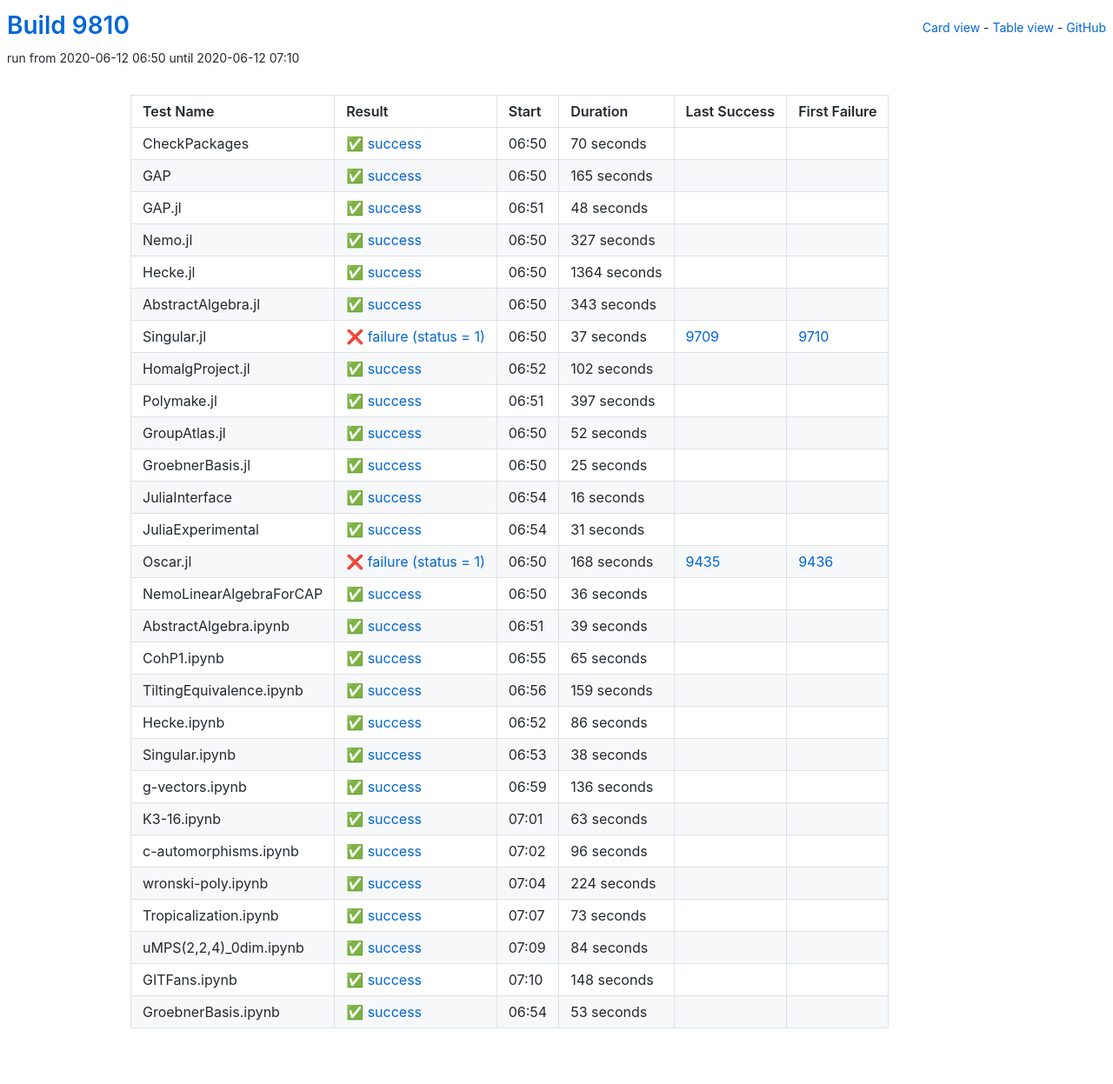
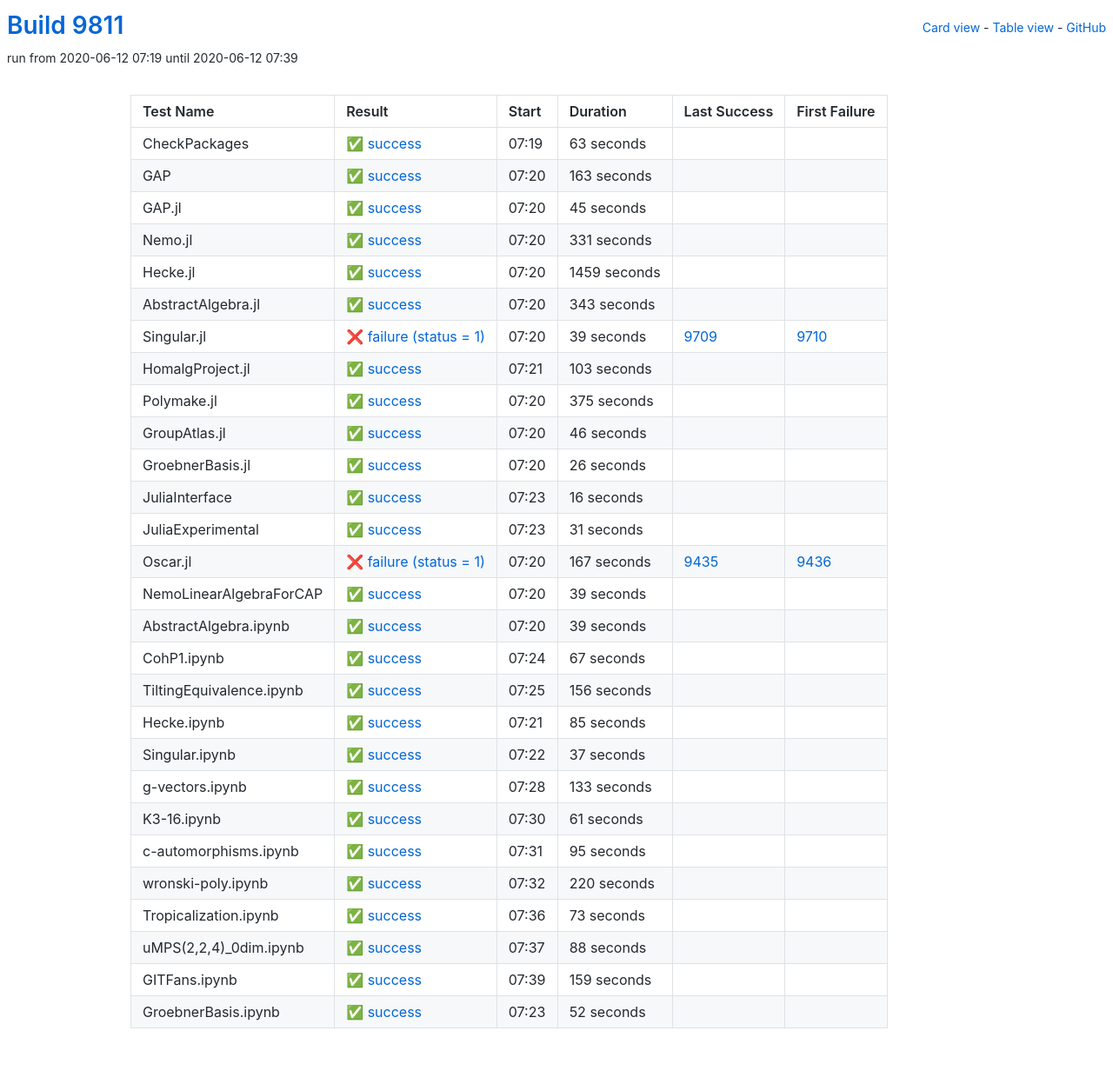
Before and after one commit to rbehrends/oscar-ci-results, a Jekyll site: the page built from table.html, in a window 1280 px wide. Shown: the whole page at 87% size. Built offline with Jekyll 4.4.1, drawn with Linux system fonts in a browser that asks for light colours.

Commit message:
Build #9811

```diff
--- a/_data/ci.yml
+++ b/_data/ci.yml
@@ -1,6 +1,6 @@
 ---
-build: 9810
-build_url: http://localhost:8088/job/oscar/9810/
+build: 9811
+build_url: http://localhost:8088/job/oscar/9811/
 job: oscar
 organization: rbehrends
 repo: oscar-ci-results
@@ -8,68 +8,68 @@ repourl: https://github.com/rbehrends/oscar-ci-results
 tests:
 - name: CheckPackages
   id: checkpackages
-  log: http://localhost:8088/job/oscar/9810/artifact/logs/build-9810/CheckPackages.log
-  start: 2020-06-12 06:50
+  log: http://localhost:8088/job/oscar/9811/artifact/logs/build-9811/CheckPackages.log
+  start: 2020-06-12 07:19
   success: true
   exitcode: 0
   status: success
-  duration: 70
+  duration: 63
   last_success: false
   last_success_url:
   first_failure: false
   first_failure_url:
 - name: GAP
   id: gap
-  log: http://localhost:8088/job/oscar/9810/artifact/logs/build-9810/GAP.log
-  start: 2020-06-12 06:50
+  log: http://localhost:8088/job/oscar/9811/artifact/logs/build-9811/GAP.log
+  start: 2020-06-12 07:20
   success: true
   exitcode: 0
   status: success
-  duration: 165
+  duration: 163
   last_success: false
   last_success_url:
   first_failure: false
   first_failure_url:
 - name: GAP.jl
   id: gap-jl
-  log: http://localhost:8088/job/oscar/9810/artifact/logs/build-9810/GAP.jl.log
-  start: 2020-06-12 06:51
+  log: http://localhost:8088/job/oscar/9811/artifact/logs/build-9811/GAP.jl.log
+  start: 2020-06-12 07:20
   success: true
   exitcode: 0
   status: success
-  duration: 48
+  duration: 45
   last_success: false
   last_success_url:
   first_failure: false
   first_failure_url:
 - name: Nemo.jl
   id: nemo-jl
-  log: http://localhost:8088/job/oscar/9810/artifact/logs/build-9810/Nemo.jl.log
-  start: 2020-06-12 06:50
+  log: http://localhost:8088/job/oscar/9811/artifact/logs/build-9811/Nemo.jl.log
+  start: 2020-06-12 07:20
   success: true
   exitcode: 0
   status: success
-  duration: 327
+  duration: 331
   last_success: false
   last_success_url:
   first_failure: false
   first_failure_url:
 - name: Hecke.jl
   id: hecke-jl
-  log: http://localhost:8088/job/oscar/9810/artifact/logs/build-9810/Hecke.jl.log
-  start: 2020-06-12 06:50
+  log: http://localhost:8088/job/oscar/9811/artifact/logs/build-9811/Hecke.jl.log
+  start: 2020-06-12 07:20
   success: true
   exitcode: 0
   status: success
-  duration: 1364
+  duration: 1459
   last_success: false
   last_success_url:
   first_failure: false
   first_failure_url:
 - name: AbstractAlgebra.jl
   id: abstractalgebra-jl
-  log: http://localhost:8088/job/oscar/9810/artifact/logs/build-9810/AbstractAlgebra.jl.log
-  start: 2020-06-12 06:50
+  log: http://localhost:8088/job/oscar/9811/artifact/logs/build-9811/AbstractAlgebra.jl.log
+  start: 2020-06-12 07:20
   success: true
   exitcode: 0
   status: success
@@ -80,68 +80,68 @@ tests:
   first_failure_url:
 - name: Singular.jl
   id: singular-jl
-  log: http://localhost:8088/job/oscar/9810/artifact/logs/build-9810/Singular.jl.log
-  start: 2020-06-12 06:50
+  log: http://localhost:8088/job/oscar/9811/artifact/logs/build-9811/Singular.jl.log
+  start: 2020-06-12 07:20
   success: false
   exitcode: 1
   status: failure
-  duration: 37
+  duration: 39
   last_success: 9709
   last_success_url: http://localhost:8088/job/oscar/9709/
   first_failure: 9710
   first_failure_url: http://localhost:8088/job/oscar/9710/
 - name: HomalgProject.jl
   id: homalgproject-jl
-  log: http://localhost:8088/job/oscar/9810/artifact/logs/build-9810/HomalgProject.jl.log
-  start: 2020-06-12 06:52
+  log: http://localhost:8088/job/oscar/9811/artifact/logs/build-9811/HomalgProject.jl.log
+  start: 2020-06-12 07:21
   success: true
   exitcode: 0
   status: success
-  duration: 102
+  duration: 103
   last_success: false
   last_success_url:
   first_failure: false
   first_failure_url:
 - name: Polymake.jl
   id: polymake-jl
-  log: http://localhost:8088/job/oscar/9810/artifact/logs/build-9810/Polymake.jl.log
-  start: 2020-06-12 06:51
+  log: http://localhost:8088/job/oscar/9811/artifact/logs/build-9811/Polymake.jl.log
+  start: 2020-06-12 07:20
   success: true
   exitcode: 0
   status: success
-  duration: 397
+  duration: 375
   last_success: false
   last_success_url:
   first_failure: false
   first_failure_url:
 - name: GroupAtlas.jl
   id: groupatlas-jl
-  log: http://localhost:8088/job/oscar/9810/artifact/logs/build-9810/GroupAtlas.jl.log
-  start: 2020-06-12 06:50
+  log: http://localhost:8088/job/oscar/9811/artifact/logs/build-9811/GroupAtlas.jl.log
+  start: 2020-06-12 07:20
   success: true
   exitcode: 0
   status: success
-  duration: 52
+  duration: 46
   last_success: false
   last_success_url:
   first_failure: false
   first_failure_url:
 - name: GroebnerBasis.jl
   id: groebnerbasis-jl
-  log: http://localhost:8088/job/oscar/9810/artifact/logs/build-9810/GroebnerBasis.jl.log
-  start: 2020-06-12 06:50
+  log: http://localhost:8088/job/oscar/9811/artifact/logs/build-9811/GroebnerBasis.jl.log
+  start: 2020-06-12 07:20
   success: true
   exitcode: 0
   status: success
-  duration: 25
+  duration: 26
   last_success: false
   last_success_url:
   first_failure: false
   first_failure_url:
 - name: JuliaInterface
   id: juliainterface
-  log: http://localhost:8088/job/oscar/9810/artifact/logs/build-9810/JuliaInterface.log
-  start: 2020-06-12 06:54
+  log: http://localhost:8088/job/oscar/9811/artifact/logs/build-9811/JuliaInterface.log
+  start: 2020-06-12 07:23
   success: true
   exitcode: 0
   status: success
@@ -152,8 +152,8 @@ tests:
   first_failure_url:
 - name: JuliaExperimental
   id: juliaexperimental
-  log: http://localhost:8088/job/oscar/9810/artifact/logs/build-9810/JuliaExperimental.log
-  start: 2020-06-12 06:54
+  log: http://localhost:8088/job/oscar/9811/artifact/logs/build-9811/JuliaExperimental.log
+  start: 2020-06-12 07:23
   success: true
   exitcode: 0
   status: success
@@ -164,32 +164,32 @@ tests:
   first_failure_url:
 - name: Oscar.jl
   id: oscar-jl
-  log: http://localhost:8088/job/oscar/9810/artifact/logs/build-9810/Oscar.jl.log
-  start: 2020-06-12 06:50
+  log: http://localhost:8088/job/oscar/9811/artifact/logs/build-9811/Oscar.jl.log
+  start: 2020-06-12 07:20
   success: false
   exitcode: 1
   status: failure
-  duration: 168
+  duration: 167
   last_success: 9435
   last_success_url: http://localhost:8088/job/oscar/9435/
   first_failure: 9436
   first_failure_url: http://localhost:8088/job/oscar/9436/
 - name: NemoLinearAlgebraForCAP
   id: nemolinearalgebraforcap
-  log: http://localhost:8088/job/oscar/9810/artifact/logs/build-9810/NemoLinearAlgebraForCAP.log
-  start: 2020-06-12 06:50
+  log: http://localhost:8088/job/oscar/9811/artifact/logs/build-9811/NemoLinearAlgebraForCAP.log
+  start: 2020-06-12 07:20
   success: true
   exitcode: 0
   status: success
-  duration: 36
+  duration: 39
   last_success: false
   last_success_url:
   first_failure: false
   first_failure_url:
 - name: AbstractAlgebra.ipynb
   id: abstractalgebra-ipynb
-  log: http://localhost:8088/job/oscar/9810/artifact/logs/build-9810/AbstractAlgebra.ipynb.log
-  start: 2020-06-12 06:51
+  log: http://localhost:8088/job/oscar/9811/artifact/logs/build-9811/AbstractAlgebra.ipynb.log
+  start: 2020-06-12 07:20
   success: true
   exitcode: 0
   status: success
@@ -200,104 +200,104 @@ tests:
   first_failure_url:
 - name: CohP1.ipynb
   id: cohp1-ipynb
-  log: http://localhost:8088/job/oscar/9810/artifact/logs/build-9810/CohP1.ipynb.log
-  start: 2020-06-12 06:55
+  log: http://localhost:8088/job/oscar/9811/artifact/logs/build-9811/CohP1.ipynb.log
+  start: 2020-06-12 07:24
   success: true
   exitcode: 0
   status: success
-  duration: 65
+  duration: 67
   last_success: false
   last_success_url:
   first_failure: false
   first_failure_url:
 - name: TiltingEquivalence.ipynb
   id: tiltingequivalence-ipynb
-  log: http://localhost:8088/job/oscar/9810/artifact/logs/build-9810/TiltingEquivalence.ipynb.log
-  start: 2020-06-12 06:56
+  log: http://localhost:8088/job/oscar/9811/artifact/logs/build-9811/TiltingEquivalence.ipynb.log
+  start: 2020-06-12 07:25
   success: true
   exitcode: 0
   status: success
-  duration: 159
+  duration: 156
   last_success: false
   last_success_url:
   first_failure: false
   first_failure_url:
 - name: Hecke.ipynb
   id: hecke-ipynb
-  log: http://localhost:8088/job/oscar/9810/artifact/logs/build-9810/Hecke.ipynb.log
-  start: 2020-06-12 06:52
+  log: http://localhost:8088/job/oscar/9811/artifact/logs/build-9811/Hecke.ipynb.log
+  start: 2020-06-12 07:21
   success: true
   exitcode: 0
   status: success
-  duration: 86
+  duration: 85
   last_success: false
   last_success_url:
   first_failure: false
   first_failure_url:
 - name: Singular.ipynb
   id: singular-ipynb
-  log: http://localhost:8088/job/oscar/9810/artifact/logs/build-9810/Singular.ipynb.log
-  start: 2020-06-12 06:53
+  log: http://localhost:8088/job/oscar/9811/artifact/logs/build-9811/Singular.ipynb.log
+  start: 2020-06-12 07:22
   success: true
   exitcode: 0
   status: success
-  duration: 38
+  duration: 37
   last_success: false
   last_success_url:
   first_failure: false
   first_failure_url:
 - name: g-vectors.ipynb
   id: g-vectors-ipynb
-  log: http://localhost:8088/job/oscar/9810/artifact/logs/build-9810/g-vectors.ipynb.log
-  start: 2020-06-12 06:59
+  log: http://localhost:8088/job/oscar/9811/artifact/logs/build-9811/g-vectors.ipynb.log
+  start: 2020-06-12 07:28
   success: true
   exitcode: 0
   status: success
-  duration: 136
+  duration: 133
   last_success: false
   last_success_url:
   first_failure: false
   first_failure_url:
 - name: K3-16.ipynb
   id: k3-16-ipynb
-  log: http://localhost:8088/job/oscar/9810/artifact/logs/build-9810/K3-16.ipynb.log
-  start: 2020-06-12 07:01
+  log: http://localhost:8088/job/oscar/9811/artifact/logs/build-9811/K3-16.ipynb.log
+  start: 2020-06-12 07:30
   success: true
   exitcode: 0
   status: success
-  duration: 63
+  duration: 61
   last_success: false
   last_success_url:
   first_failure: false
   first_failure_url:
 - name: c-automorphisms.ipynb
   id: c-automorphisms-ipynb
-  log: http://localhost:8088/job/oscar/9810/artifact/logs/build-9810/c-automorphisms.ipynb.log
-  start: 2020-06-12 07:02
+  log: http://localhost:8088/job/oscar/9811/artifact/logs/build-9811/c-automorphisms.ipynb.log
+  start: 2020-06-12 07:31
   success: true
   exitcode: 0
   status: success
-  duration: 96
+  duration: 95
   last_success: false
   last_success_url:
   first_failure: false
   first_failure_url:
 - name: wronski-poly.ipynb
   id: wronski-poly-ipynb
-  log: http://localhost:8088/job/oscar/9810/artifact/logs/build-9810/wronski-poly.ipynb.log
-  start: 2020-06-12 07:04
+  log: http://localhost:8088/job/oscar/9811/artifact/logs/build-9811/wronski-poly.ipynb.log
+  start: 2020-06-12 07:32
   success: true
   exitcode: 0
   status: success
-  duration: 224
+  duration: 220
   last_success: false
   last_success_url:
   first_failure: false
   first_failure_url:
 - name: Tropicalization.ipynb
   id: tropicalization-ipynb
-  log: http://localhost:8088/job/oscar/9810/artifact/logs/build-9810/Tropicalization.ipynb.log
-  start: 2020-06-12 07:07
+  log: http://localhost:8088/job/oscar/9811/artifact/logs/build-9811/Tropicalization.ipynb.log
+  start: 2020-06-12 07:36
   success: true
   exitcode: 0
   status: success
@@ -308,36 +308,36 @@ tests:
   first_failure_url:
 - name: uMPS(2,2,4)_0dim.ipynb
   id: umps-2-2-4-0dim-ipynb
-  log: http://localhost:8088/job/oscar/9810/artifact/logs/build-9810/uMPS-2-2-4-_0dim.ipynb.log
-  start: 2020-06-12 07:09
+  log: http://localhost:8088/job/oscar/9811/artifact/logs/build-9811/uMPS-2-2-4-_0dim.ipynb.log
+  start: 2020-06-12 07:37
   success: true
   exitcode: 0
   status: success
-  duration: 84
+  duration: 88
   last_success: false
   last_success_url:
   first_failure: false
   first_failure_url:
 - name: GITFans.ipynb
   id: gitfans-ipynb
-  log: http://localhost:8088/job/oscar/9810/artifact/logs/build-9810/GITFans.ipynb.log
-  start: 2020-06-12 07:10
+  log: http://localhost:8088/job/oscar/9811/artifact/logs/build-9811/GITFans.ipynb.log
+  start: 2020-06-12 07:39
   success: true
   exitcode: 0
   status: success
-  duration: 148
+  duration: 159
   last_success: false
   last_success_url:
   first_failure: false
   first_failure_url:
 - name: GroebnerBasis.ipynb
   id: groebnerbasis-ipynb
-  log: http://localhost:8088/job/oscar/9810/artifact/logs/build-9810/GroebnerBasis.ipynb.log
-  start: 2020-06-12 06:54
+  log: http://localhost:8088/job/oscar/9811/artifact/logs/build-9811/GroebnerBasis.ipynb.log
+  start: 2020-06-12 07:23
   success: true
   exitcode: 0
   status: success
-  duration: 53
+  duration: 52
   last_success: false
   last_success_url:
   first_failure: false
```
Also changed, not shown: README.md.
